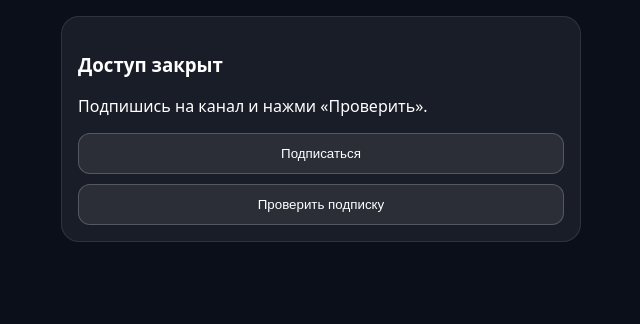
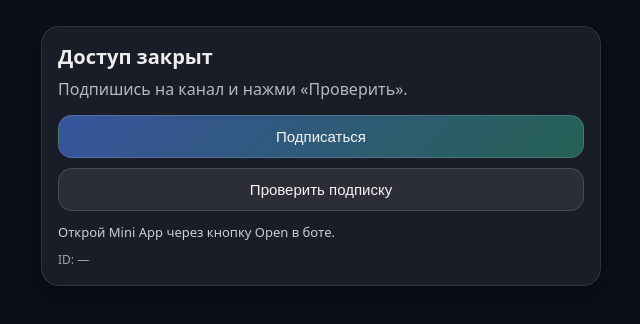
Before and after one commit to Mlynarchik21/miniapp.crypto-invest, a Next.js app: page / in a window 1280 px wide. Shown: the top 324 px of the page, without its empty margins (319-959 px from the left). Built offline with nearby package versions, Linux system fonts and the light colour scheme.

Commit message:
Update page.tsx

```diff
--- a/app/page.tsx
+++ b/app/page.tsx
@@ -2,10 +2,7 @@
 
 import { useEffect, useMemo, useState } from "react";
 
-type View =
-  | { stage: "loading"; msg?: string }
-  | { stage: "gate" }
-  | { stage: "app"; userId: number };
+type Screen = "loading" | "gate" | "verified" | "courses";
 
 function tg() {
   // @ts-ignore
@@ -23,22 +20,23 @@ function getStartAppSource() {
 }
 
 export default function Page() {
-  const [view, setView] = useState<View>({ stage: "loading" });
+  const [screen, setScreen] = useState<Screen>("loading");
+  const [userId, setUserId] = useState<number | null>(null);
+  const [errorText, setErrorText] = useState<string | null>(null);
 
-  // ✅ НОВАЯ ссылка канала
-  const channelLink = useMemo(
-    () => "https://t.me/+UY4Pyf9PFpxjNWU6",
-    []
-  );
+  // ✅ ссылка на канал
+  const channelLink = useMemo(() => "https://t.me/+UY4Pyf9PFpxjNWU6", []);
 
-  async function check() {
-    setView({ stage: "loading", msg: "Проверяем подписку…" });
+  async function checkSubscription() {
+    setErrorText(null);
+    setScreen("loading");
 
     const initData = getInitData();
     const source = getStartAppSource();
 
     if (!initData) {
-      setView({ stage: "gate" });
+      setErrorText("Открой Mini App через кнопку Open в боте.");
+      setScreen("gate");
       return;
     }
 
@@ -51,119 +49,239 @@ export default function Page() {
     const j = await r.json().catch(() => null);
 
     if (!j?.ok) {
-      setView({ stage: "gate" });
+      setErrorText("Проверка не прошла. Попробуй ещё раз.");
+      setScreen("gate");
       return;
     }
 
-    if (j.subscribed)
-      setView({ stage: "app", userId: j.user_id });
-    else setView({ stage: "gate" });
+    // ok === true
+    setUserId(Number(j.user_id));
+
+    if (j.subscribed) {
+      // ✅ показываем "готово" и через 3 секунды открываем курсы
+      setScreen("verified");
+      setTimeout(() => setScreen("courses"), 3000);
+    } else {
+      setErrorText("Подписка не найдена. Подпишись и нажми «Проверить».");
+      setScreen("gate");
+    }
   }
 
   useEffect(() => {
     const w = tg();
     w?.ready?.();
     w?.expand?.();
-    check();
+    // стартовая попытка проверки
+    checkSubscription();
+    // eslint-disable-next-line react-hooks/exhaustive-deps
   }, []);
 
-  // ===== UI =====
+  // ===== UI компоненты (простые) =====
 
-  const Shell = ({ children }: any) => (
+  const Shell = ({ children }: { children: React.ReactNode }) => (
     <div
       style={{
         minHeight: "100vh",
         padding: 16,
-        background: "#0B0F1A",
-        color: "#fff",
-        fontFamily: "system-ui"
+        color: "rgba(255,255,255,0.92)",
+        fontFamily: "system-ui, -apple-system, Segoe UI, Roboto, Arial",
+        background: "#0B0F1A"
       }}
     >
-      <div style={{ maxWidth: 520, margin: "0 auto" }}>
-        {children}
-      </div>
+      <div style={{ maxWidth: 560, margin: "0 auto", paddingTop: 10 }}>{children}</div>
     </div>
   );
 
-  const Card = ({ children }: any) => (
+  const Card = ({ children }: { children: React.ReactNode }) => (
     <div
       style={{
         borderRadius: 18,
         padding: 16,
         background: "rgba(255,255,255,0.06)",
-        border: "1px solid rgba(255,255,255,0.10)"
+        border: "1px solid rgba(255,255,255,0.10)",
+        boxShadow: "0 10px 30px rgba(0,0,0,0.35)"
       }}
     >
       {children}
     </div>
   );
 
-  const Btn = ({ children, onClick }: any) => (
+  const Button = ({
+    children,
+    onClick,
+    kind = "default"
+  }: {
+    children: React.ReactNode;
+    onClick?: () => void;
+    kind?: "default" | "primary";
+  }) => (
     <button
       onClick={onClick}
       style={{
         width: "100%",
-        padding: 12,
-        borderRadius: 12,
-        border: "1px solid rgba(255,255,255,.2)",
-        background: "rgba(255,255,255,.08)",
-        color: "#fff",
-        cursor: "pointer"
+        padding: "12px 14px",
+        borderRadius: 14,
+        border: "1px solid rgba(255,255,255,0.14)",
+        background:
+          kind === "primary"
+            ? "linear-gradient(135deg, rgba(80,130,255,0.55), rgba(70,255,190,0.30))"
+            : "rgba(255,255,255,0.08)",
+        color: "rgba(255,255,255,0.95)",
+        cursor: "pointer",
+        fontSize: 15
       }}
     >
       {children}
     </button>
   );
 
-  if (view.stage === "loading") {
+  const Muted = ({ children }: { children: React.ReactNode }) => (
+    <div style={{ marginTop: 10, fontSize: 12, opacity: 0.65, lineHeight: 1.45 }}>{children}</div>
+  );
+
+  // ===== Screens =====
+
+  if (screen === "loading") {
     return (
       <Shell>
         <Card>
-          Загрузка…
+          <div style={{ fontSize: 16, fontWeight: 700 }}>CryptoInvest</div>
+          <div style={{ marginTop: 8, opacity: 0.78 }}>Проверяем доступ…</div>
+          <Muted>Если ты уже подписан — сейчас откроется приложение.</Muted>
         </Card>
       </Shell>
     );
   }
 
-  if (view.stage === "gate") {
+  if (screen === "gate") {
     return (
       <Shell>
         <Card>
-          <h3>Доступ закрыт</h3>
+          <div style={{ fontSize: 20, fontWeight: 800 }}>Доступ закрыт</div>
+          <div style={{ marginTop: 8, opacity: 0.75, lineHeight: 1.45 }}>
+            Подпишись на канал и нажми «Проверить».
+          </div>
 
-          <p>
-            Подпишись на канал и нажми
-            «Проверить».
-          </p>
+          <div style={{ height: 14 }} />
 
-          <a
-            href={channelLink}
-            style={{ textDecoration: "none" }}
-          >
-            <Btn>Подписаться</Btn>
+          <a href={channelLink} style={{ textDecoration: "none" }}>
+            <Button kind="primary">Подписаться</Button>
           </a>
 
           <div style={{ height: 10 }} />
 
-          <Btn onClick={check}>
-            Проверить подписку
-          </Btn>
+          <Button onClick={checkSubscription}>Проверить подписку</Button>
+
+          {errorText ? (
+            <div style={{ marginTop: 12, fontSize: 13, opacity: 0.85 }}>{errorText}</div>
+          ) : null}
+
+          <Muted>
+            ID: {userId ?? "—"}
+          </Muted>
         </Card>
       </Shell>
     );
   }
 
+  if (screen === "verified") {
+    return (
+      <Shell>
+        <Card>
+          <div style={{ fontSize: 20, fontWeight: 800 }}>Готово ✅</div>
+          <div style={{ marginTop: 8, opacity: 0.75, lineHeight: 1.45 }}>
+            Доступ подтверждён. Загружаем приложение с курсами…
+          </div>
+
+          <div style={{ height: 14 }} />
+
+          <div
+            style={{
+              height: 10,
+              borderRadius: 999,
+              background: "rgba(255,255,255,0.10)",
+              overflow: "hidden"
+            }}
+          >
+            <div
+              style={{
+                height: "100%",
+                width: "100%",
+                transformOrigin: "left",
+                animation: "fill 3s linear forwards",
+                background: "linear-gradient(90deg, rgba(80,130,255,0.9), rgba(70,255,190,0.9))"
+              }}
+            />
+          </div>
+
+          <style>{`
+            @keyframes fill {
+              from { transform: scaleX(0); }
+              to { transform: scaleX(1); }
+            }
+          `}</style>
+
+          <Muted>ID: {userId ?? "—"}</Muted>
+        </Card>
+      </Shell>
+    );
+  }
+
+  // screen === "courses"  (макет)
   return (
     <Shell>
-      <Card>
-        <h3>Доступ открыт ✅</h3>
+      <div style={{ display: "flex", alignItems: "center", gap: 10, marginBottom: 12 }}>
+        <div>
+          <div style={{ fontSize: 18, fontWeight: 800 }}>Курсы</div>
+          <div style={{ fontSize: 12, opacity: 0.65 }}>Макет страницы</div>
+        </div>
+        <div style={{ marginLeft: "auto", fontSize: 12, opacity: 0.6 }}>ID: {userId ?? "—"}</div>
+      </div>
 
-        <p>ID: {view.userId}</p>
+      <div style={{ display: "grid", gap: 12 }}>
+        <Card>
+          <div style={{ fontSize: 16, fontWeight: 750 }}>Блок 1 — Введение</div>
+          <div style={{ marginTop: 6, opacity: 0.75, lineHeight: 1.45 }}>
+            Основы: интерфейс, терминология, риск-менеджмент.
+          </div>
+          <div style={{ height: 10 }} />
+          <Button kind="primary" onClick={() => alert("Это макет. Контент подключим позже.")}>
+            Открыть
+          </Button>
+        </Card>
 
-        <Btn onClick={check}>
-          Перепроверить
-        </Btn>
-      </Card>
+        <Card>
+          <div style={{ fontSize: 16, fontWeight: 750 }}>Блок 2 — Практика</div>
+          <div style={{ marginTop: 6, opacity: 0.75, lineHeight: 1.45 }}>
+            Примеры сделок, разбор ошибок, шаблон журнала.
+          </div>
+          <div style={{ height: 10 }} />
+          <Button onClick={() => alert("Это макет. Контент подключим позже.")}>Открыть</Button>
+        </Card>
+
+        <Card>
+          <div style={{ fontSize: 16, fontWeight: 750 }}>Блок 3 — Стратегии</div>
+          <div style={{ marginTop: 6, opacity: 0.75, lineHeight: 1.45 }}>
+            2–3 примера подходов и как их тестировать.
+          </div>
+          <div style={{ height: 10 }} />
+          <Button onClick={() => alert("Это макет. Контент подключим позже.")}>Открыть</Button>
+        </Card>
+
+        <Button onClick={checkSubscription}>Перепроверить подписку</Button>
+
+        <Button
+          onClick={() => {
+            tg()?.close?.();
+          }}
+        >
+          Закрыть
+        </Button>
+
+        <Muted>
+          Это макет интерфейса. Контент и логику “курсов” можно подключить позже.
+        </Muted>
+      </div>
     </Shell>
   );
 }
```
